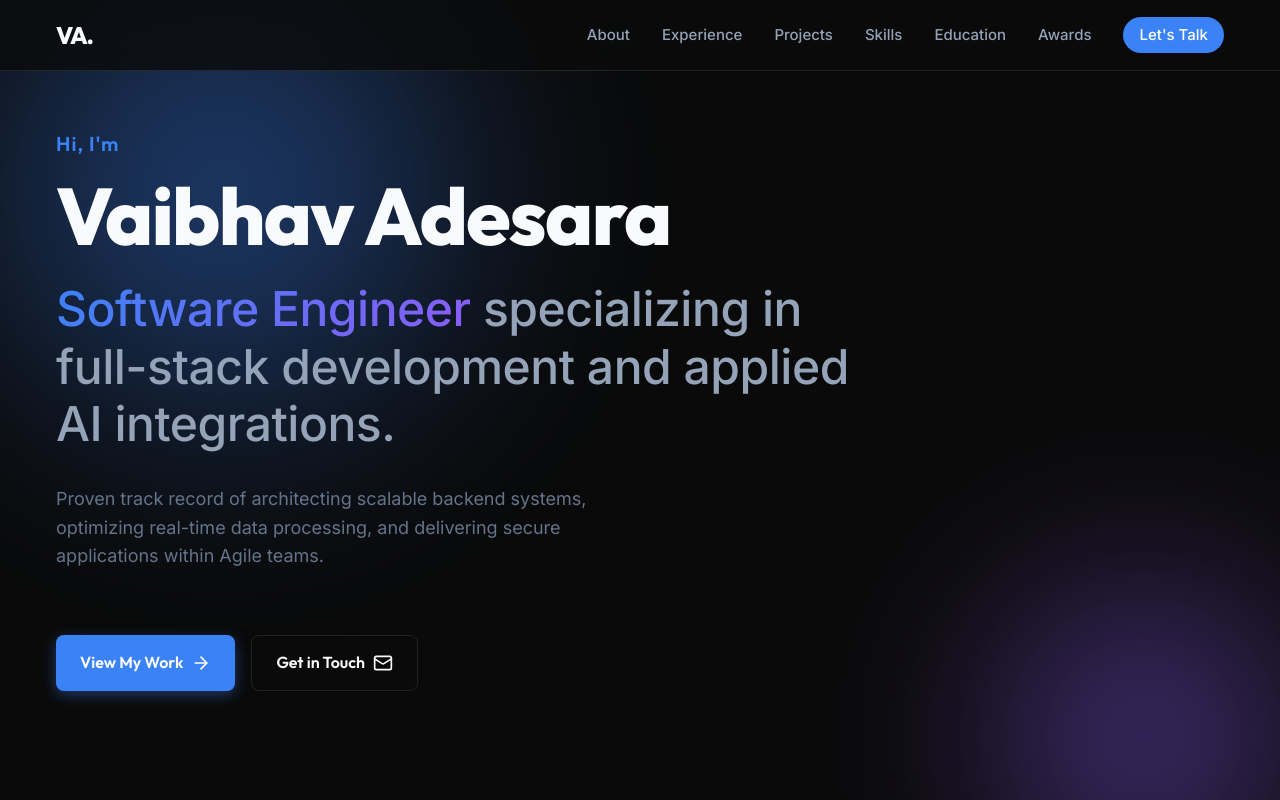
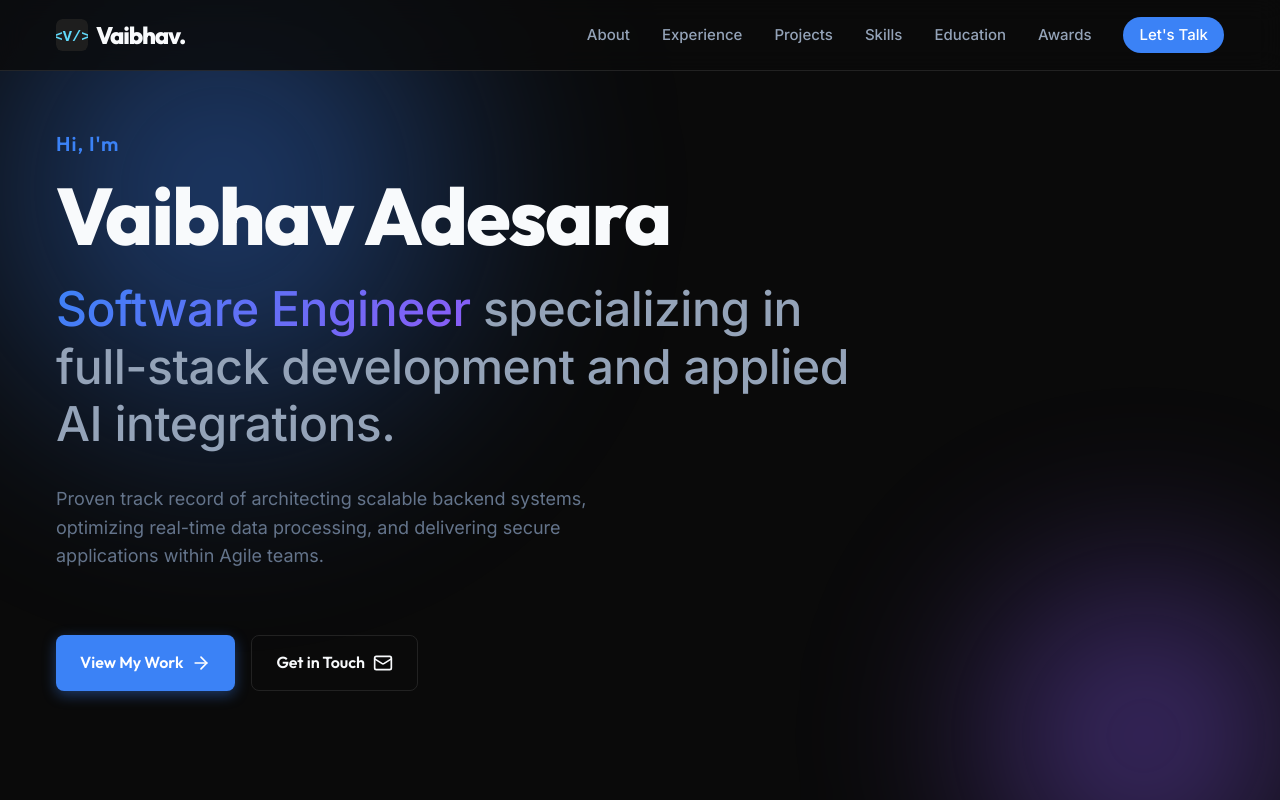
Before and after one commit to vaibhav-24hr/vaibhav-portfolio, a React (Vite) app: page / in a window 1280 px wide. Shown: the top 800 px of the page. Built offline with nearby package versions, Linux system fonts and the light colour scheme.

Commit message:
Integrate custom SVG logo into navbar branding and update styling

```diff
--- a/src/App.jsx
+++ b/src/App.jsx
@@ -51,7 +51,12 @@ function App() {
     <div className="app-container">
       <nav className="glass-nav">
         <div className="container nav-container">
-          <div className="logo">VA.</div>
+          <div className="logo">
+            <img src="/logo-svg.svg" alt="Vaibhav Adesara Logo" className="logo-img" />
+            <span>Vaibhav.</span>
+          </div>
+
+
 
           {/* Desktop Nav */}
           <div className="nav-links desktop-nav">
--- a/src/index.css
+++ b/src/index.css
@@ -163,12 +163,23 @@ ul {
 }
 
 .logo {
+  display: flex;
+  align-items: center;
+  gap: 0.5rem;
   font-family: 'Outfit', sans-serif;
   font-size: 1.5rem;
   font-weight: 800;
   color: var(--text-primary);
   letter-spacing: -0.05em;
 }
+
+.logo-img {
+  height: 32px;
+  width: 32px;
+  border-radius: 6px;
+  display: block;
+}
+
 
 .nav-links {
   display: flex;
```
Also changed, not shown: public/logo-svg.svg (added), 1 other file (tests, documents, lock files or other folders).
